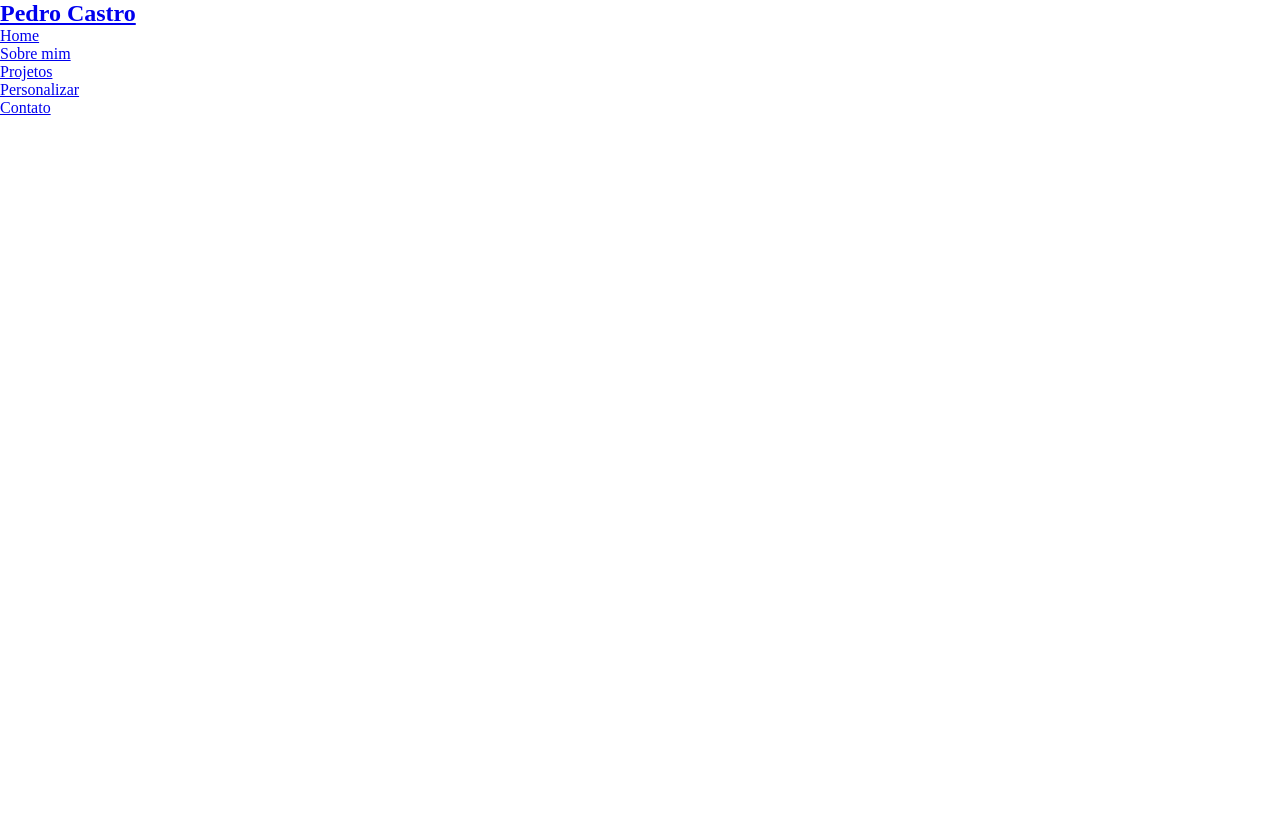
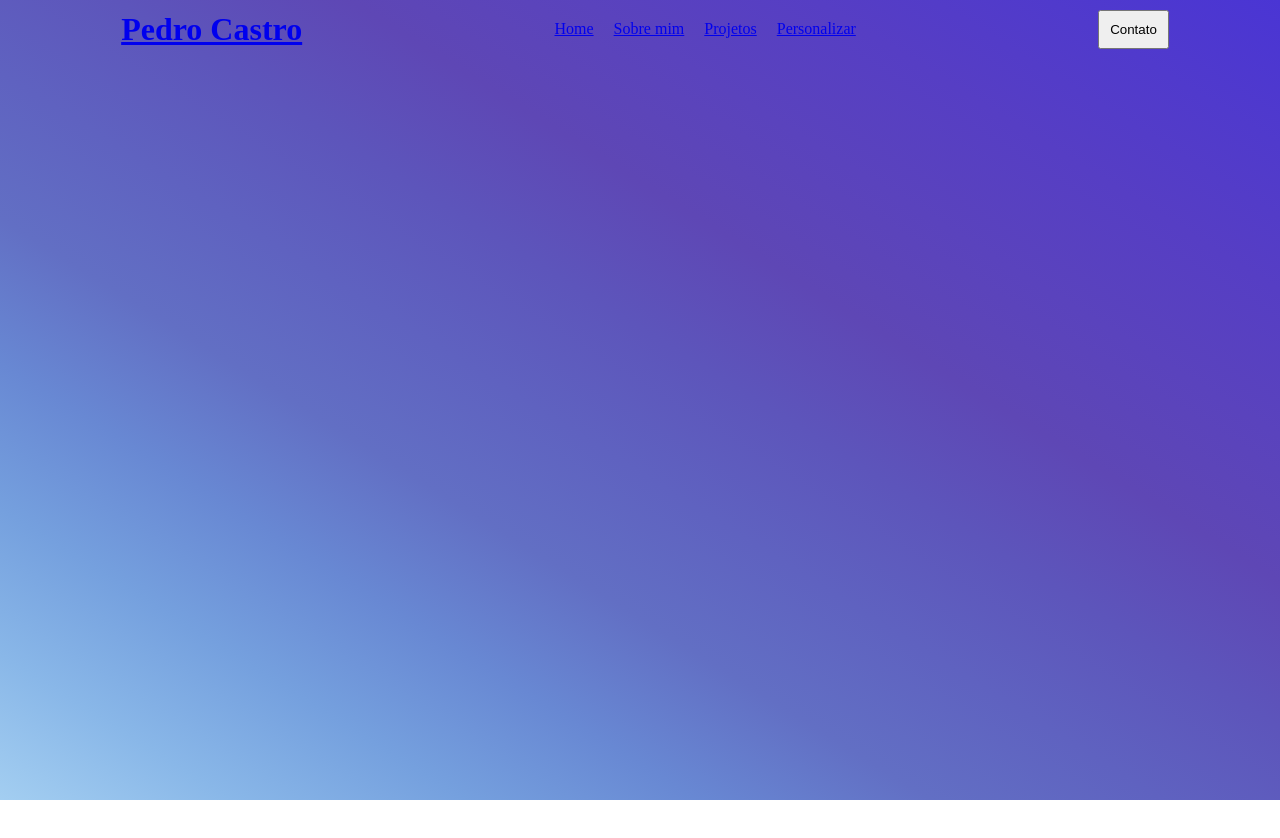
Before and after one commit to Pedro-Castr/Portfolio-PedroCastro, a plain HTML site: page index.html in a window 1280 px wide. Shown: the top 838 px of the page. After the commit the page ends 800 px from the top, so only its background shows below. Drawn offline with Linux system fonts and the light colour scheme.

Commit message:
Alinhei header

```diff
--- a/estilos/style.css
+++ b/estilos/style.css
@@ -1,15 +1,40 @@
 @charset "UTF-8";
 
 * {
-    margin: 0;
-    padding: 0;
+    margin: 0px;
+    padding: 0px;
 }
 
-html {
-    height: 500vh;
+body {
+    background-image: linear-gradient(to right top, #a3cef1, #89b7e8, #75a0de, #6888d3, #626fc4, #5f62c0, #5d55bb, #5e47b5, #5a43bd, #563ec4, #503acc, #4a35d4);
+    height: 100vh;
 }
 
 header {
-    max-width: 1280px;
-    margin: auto;
+    display: flex;
+    justify-content: space-around;
+    align-items: center;
+    width: 100vw;
 }
+
+header > h1 > a {
+    padding: 10px;
+}
+
+header > nav {
+    padding: 10px;
+}
+
+header > nav > ul {
+    display: flex;
+    flex-wrap: nowrap;
+}
+
+header > nav > ul > li {
+    list-style-type: none;
+    padding: 10px;
+}
+
+header > section > button {
+    padding: 10px;
+}
--- a/index.html
+++ b/index.html
@@ -8,7 +8,6 @@
 </head>
 <body>
     <header>
-        <section class="flex">
         <h1><a href="index.html">Pedro Castro</a></h1>
 
         <nav>
@@ -20,12 +19,7 @@
             </ul>
         </nav>
 
-            <section>
-                <a href="#" id="contato">Contato</a>
-            </section>
-        </section>
-
-        <section id="banner"></section>
+        <section><button>Contato</button></section>
     </header>
 </body>
 </html>
```
Lines whose indentation alone changed are shown as unchanged.
